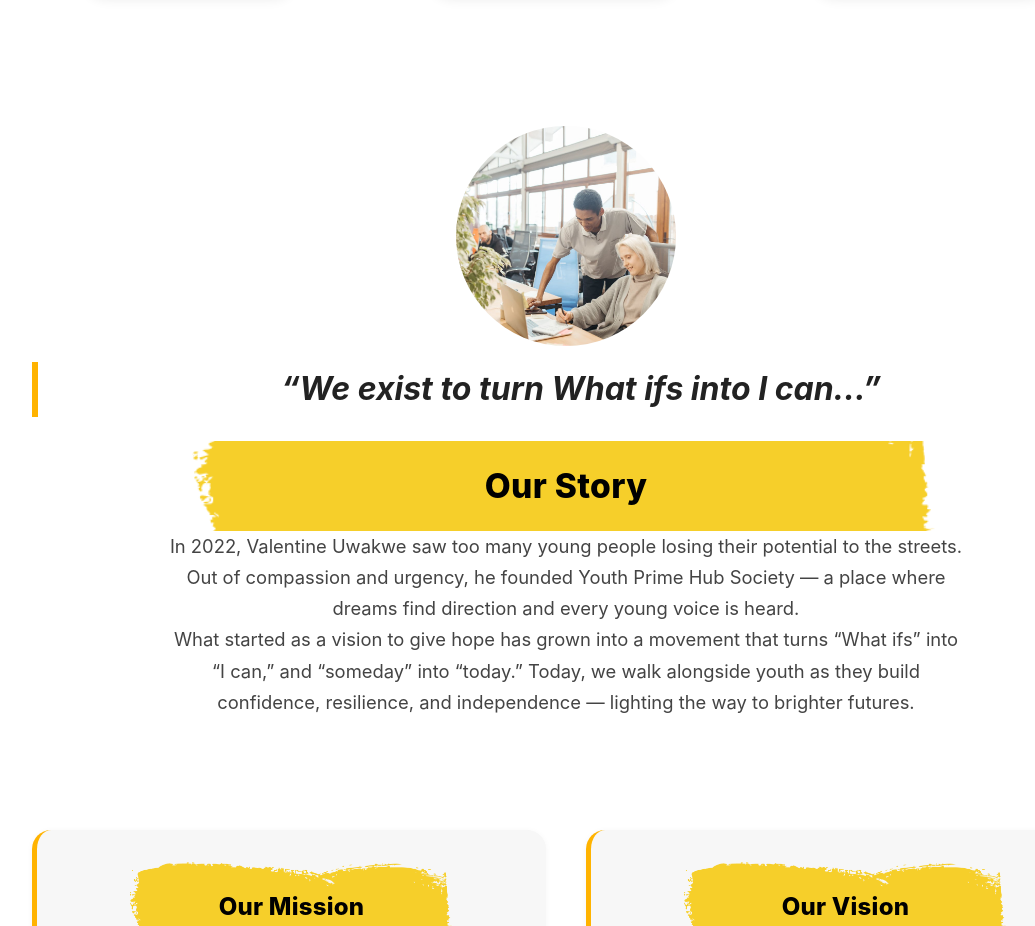
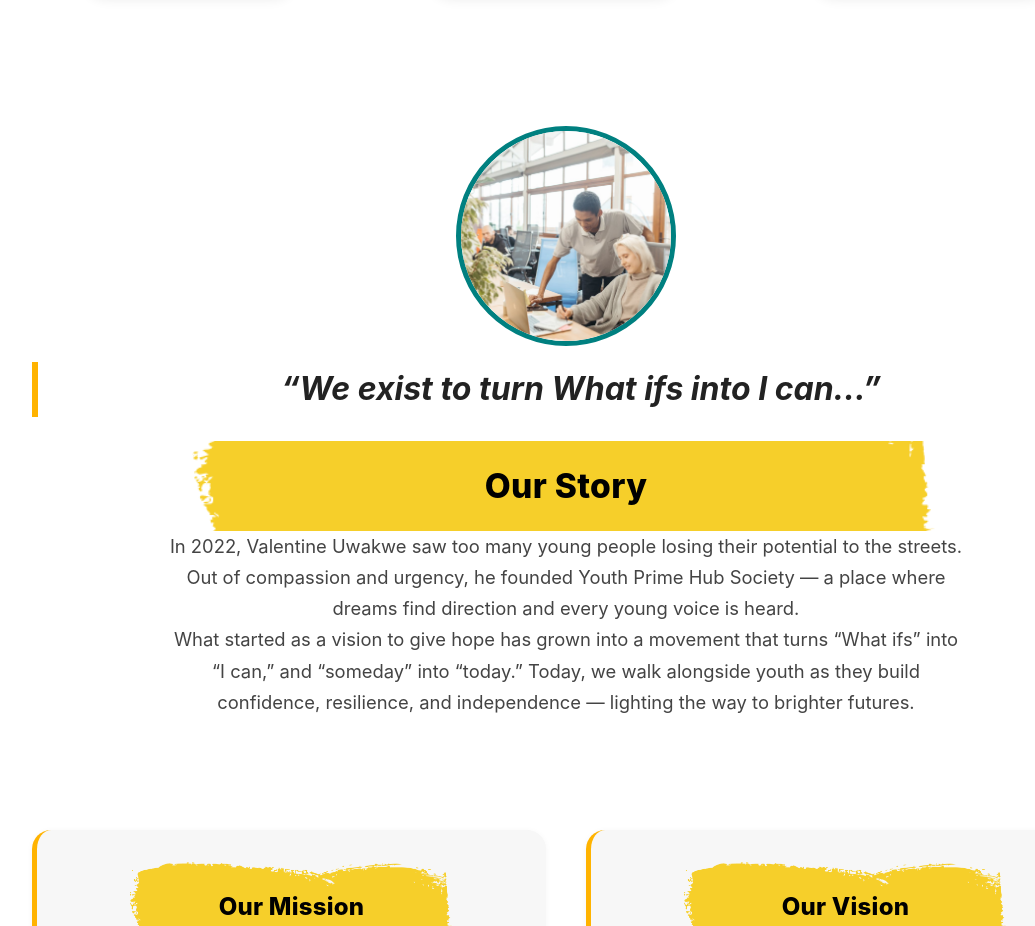
Before and after one commit to AbdulkarimMziya/Youth_hub, a React (Vite) app: page /about-us in a window 1280 px wide. Shown: the part 840-1766 px from the top of the page, without its empty margins (74-1109 px from the left). Built offline with nearby package versions, Linux system fonts and the light colour scheme; the HTML template or start-up script is replaced by a standard one.

Commit message:
Update AboutUs page content and style

```diff
--- a/src/pages/AboutUs.jsx
+++ b/src/pages/AboutUs.jsx
@@ -38,7 +38,7 @@
           src="/youth-leadership-img.jpg"
           alt="Valentine Uwakwe - Founder"
           className="aboutus-leader-img"
-          style={{ width: '220px', height: '220px', borderRadius: '50%', objectFit: 'cover', margin: '0 auto 1rem', display: 'block' }}
+          style={{ width: '220px', height: '220px', borderRadius: '50%', objectFit: 'cover', margin: '0 auto 1rem', display: 'block', border: '5px solid #008080' }}
         />
         <blockquote className="aboutus-story-quote">
             “We exist to turn What ifs into I can...”
```
